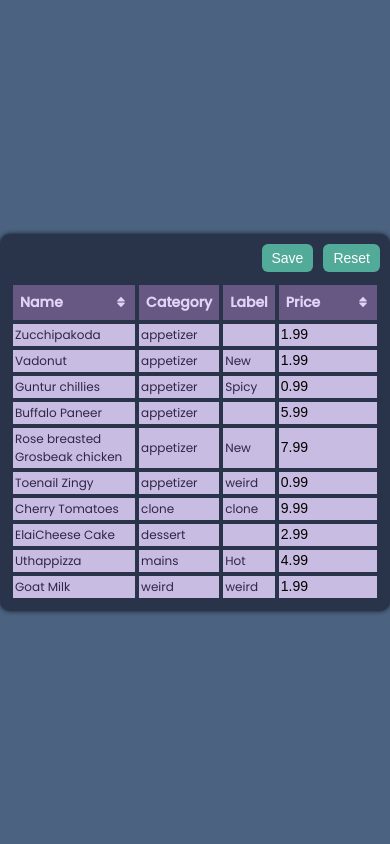
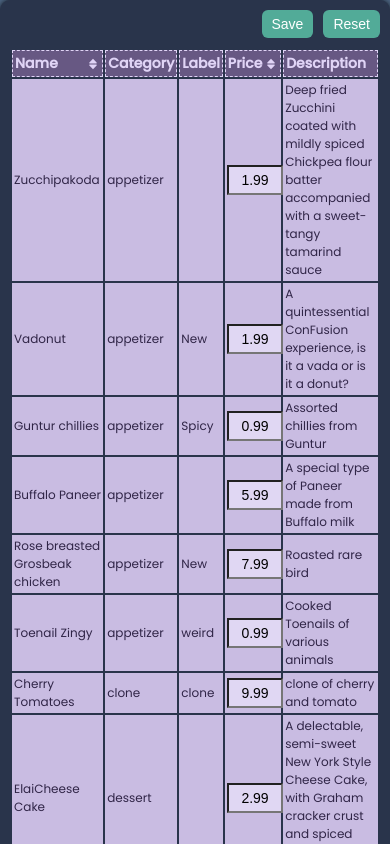
Before and after one commit to anku-js/React-table, a React (Vite) app: page / in a window 390 px wide. Shown: the top 844 px of the page. Built offline with nearby package versions, Linux system fonts and the light colour scheme; a web font is replaced by a local one.

Commit message:
trial and error

```diff
--- a/src/App.jsx
+++ b/src/App.jsx
@@ -1,8 +1,9 @@
-import React, { useEffect, useState } from "react";
+import React, { useState } from "react";
 import tableData from "./dataBase";
 import Table from "./Table";
 import "./App.scss";
 import { createColumnHelper } from "@tanstack/react-table";
+import Input from "./HandleChange";
 
 export default function App() {
   const columnHelper = createColumnHelper();
@@ -17,6 +18,8 @@ export default function App() {
     dataFromLocalStorage ? dataFromLocalStorage : sortedData
   );
 
+  const [priceAdded, setPriceAdded] = useState("");
+
   function handleSave() {
     localStorage.setItem("editedDate", JSON.stringify(data));
   }
@@ -25,21 +28,18 @@ export default function App() {
     setData(initialData);
   }
 
-  function handleChange(event) {
-    const priceSet = event.target.value;
+  function handleChange(event, id) {
+    const { value } = event.target;
+    const priceSet = value;
     setData((tableData) =>
       tableData.map((data) => {
-        return data.price !== priceSet ? { ...data, price: priceSet } : data;
+        return data.id === id ? { ...data, price: priceSet } : data;
       })
     );
   }
-
+  console.log(priceAdded);
+  // data.price !== priceAdded : data;
   const columns = [
-    // columnHelper.accessor("image", {
-    //   header: "",
-    //   cell: (info) => info.getValue(),
-    //   enableSorting: false,
-    // }),
     columnHelper.accessor("name", {
       header: "Name",
       cell: (info) => info.getValue(),
@@ -57,17 +57,24 @@ export default function App() {
     }),
     columnHelper.accessor("price", {
       header: () => "Price",
-      cell: (info) => <input onChange={handleChange} value={info.getValue()} />,
+      cell: ({ cell, getValue }) => (
+        <div>
+          <Input
+            handleChange={(event) => handleChange(event, cell.row.original.id)}
+            getValue={getValue}
+          />
+        </div>
+      ),
       enableSorting: true,
     }),
-    // columnHelper.accessor("description", {
-    //   header: "Description",
-    //   cell: (info) => info.getValue(),
-    //   enableSorting: false,
-    // }),
+    columnHelper.accessor("description", {
+      header: "Description",
+      cell: (info) => info.getValue(),
+      enableSorting: false,
+      size: 300,
+    }),
   ];
 
-  console.log(tableData);
   return (
     <div className="table-container">
       <div className="buttons-container">
@@ -82,3 +89,11 @@ export default function App() {
     </div>
   );
 }
+{
+  /* <input
+type="text"
+onChange={(event) => handleChange(event, cell.row.original.id)}
+value={getValue()}
+/>
+</form> */
+}
--- a/src/App.scss
+++ b/src/App.scss
@@ -27,13 +27,12 @@ body {
         color: #e0d4f6;
         tr {
           th {
+            border: 0.2px dashed #e0d4f6;
             padding: 15px;
-            border: 1px solid #29344b;
             .table-header {
               display: flex;
               justify-content: space-between;
               align-items: center;
-              padding: 5px;
               .sorting-arrows {
                 display: flex;
                 flex-direction: column;
@@ -49,17 +48,17 @@ body {
         tr {
           td {
             font-size: 16px;
-            padding: 14px;
-            border: 1px solid #29344b;
+            padding: 15px;
+            max-width: 500px;
             input {
               width: 100%;
-              background-color: transparent;
+              background-color: #e0d7f3;
               font-size: 16px;
-              border: none;
+              padding: 5px 0px;
+              text-align: center;
             }
             input:focus {
               outline: none;
-              border: none;
             }
           }
         }
@@ -89,23 +88,11 @@ body {
       gap: 10px;
       .table-body {
         .table-header-wrapper {
-          background-color: #675883;
-          color: #e0d4f6;
           tr {
             th {
               padding: 2px;
-              border: 1px solid #29344b;
               .table-header {
                 font-size: 14px;
-                display: flex;
-                justify-content: space-between;
-                align-items: center;
-                padding: 5px;
-                .sorting-arrows {
-                  display: flex;
-                  flex-direction: column;
-                  gap: 0px;
-                }
               }
             }
           }
--- /dev/null
+++ b/src/HandleChange.jsx
@@ -0,0 +1,10 @@
+export default function Input({handleChange, getValue}) {
+  return (
+    <input
+      type="text"
+      onChange={handleChange}
+      value={getValue()}
+    />
+  )
+}
+//(event) => handleChange(event, cell.row.original.id)
```
